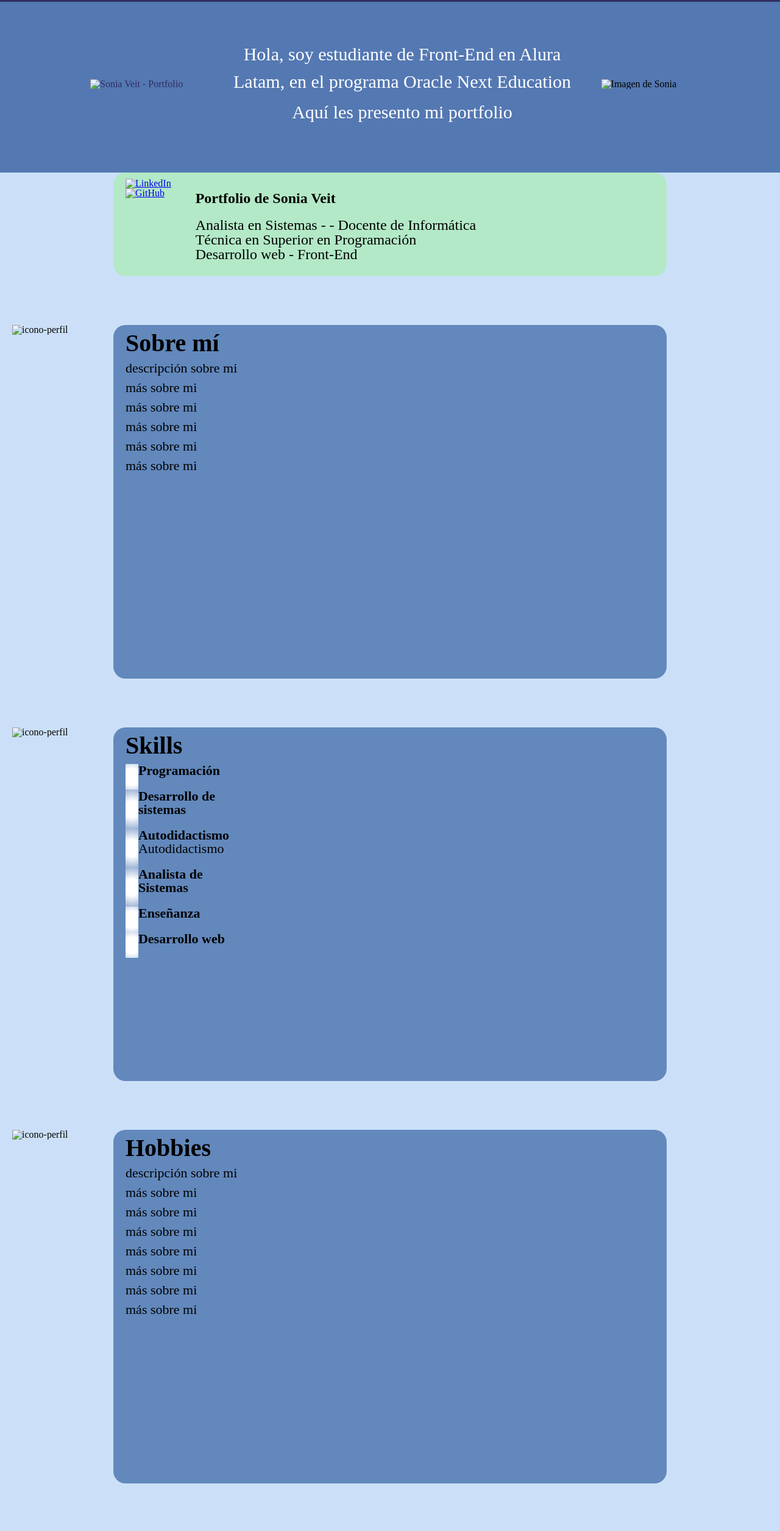
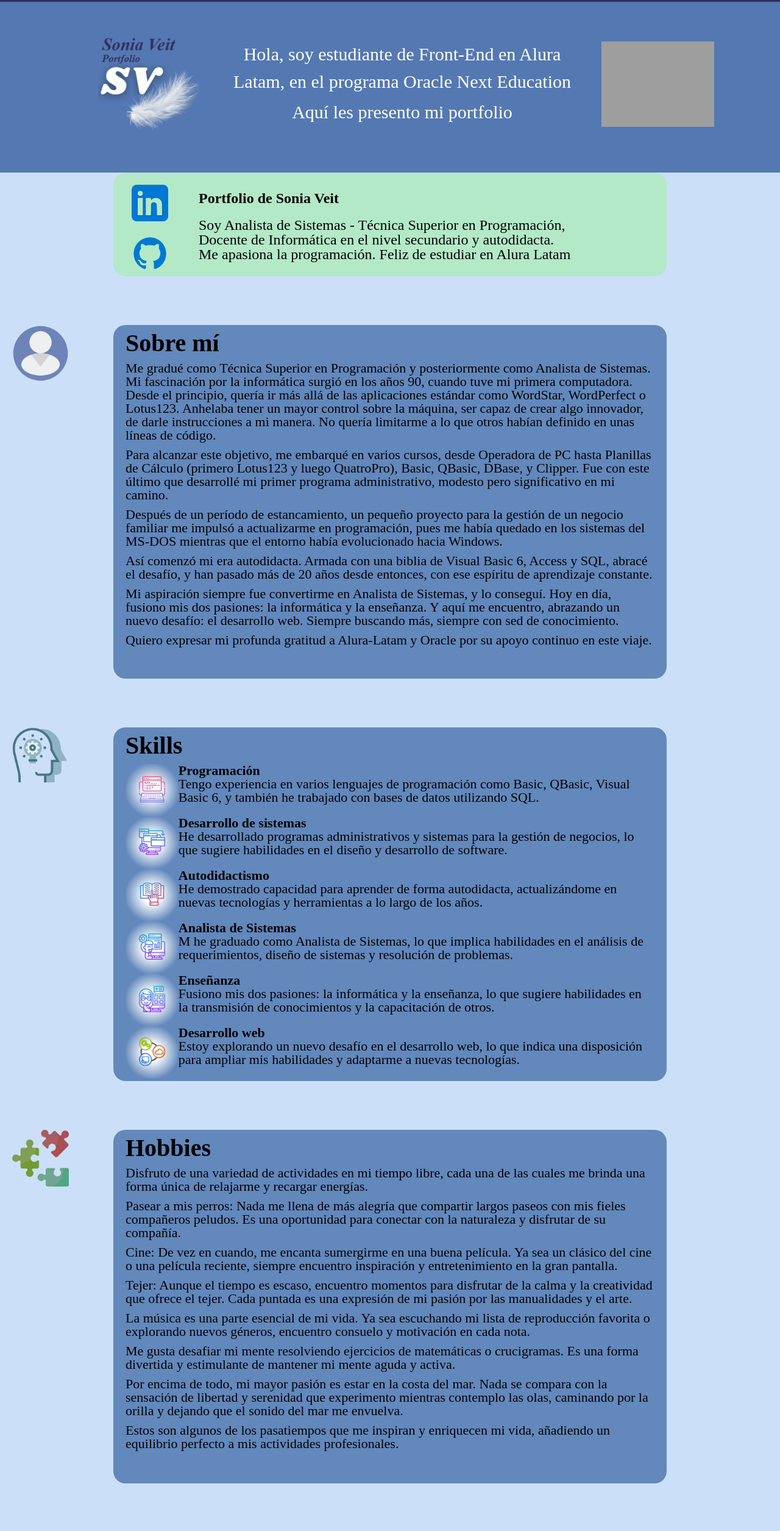
Before and after one commit to soniaveit/Nuevo-Portfolio, a plain HTML site: page index.html in a window 1280 px wide. Shown: the part 47-2558 px from the top of the page at 61% size. Drawn offline with Linux system fonts and the light colour scheme; the site is published under a folder, as on GitHub Pages, so addresses that start at the root find nothing.

Commit message:
Update index.html
Quitadas las barras de comienzo en las URL de las imágenes

```diff
--- a/index.html
+++ b/index.html
@@ -37,7 +37,7 @@
             <div class="caja-saludo">
                 <div class="contenido-caja-saludo">
                     <div class="mi-logo">
-                        <img src="/img/Mi Logo con mi nombre.png" alt="Sonia Veit - Portfolio">
+                        <img src="img/Mi Logo con mi nombre.png" alt="Sonia Veit - Portfolio">
                     </div>
 
                     <div class="saludo-texto">
@@ -46,7 +46,7 @@
                         <h3 class="saludo-parrafo">Aquí les presento mi portfolio</h3>
                     </div>
                     <div class="saludo-imagen">
-                        <img src="/img/sv toon_2.png" alt="Imagen de Sonia">
+                        <img src="img/sv toon_2.png" alt="Imagen de Sonia">
                     </div>
                 </div>
             </div>
@@ -59,12 +59,12 @@
                         <ul class="mis-redes-lista">
                             <li class="mis-redes-item">
                                 <a href="https://www.linkedin.com/in/sonia-veit/" target="_blank">
-                                    <img class="redes-img" src="/img/icons8-logotipo-de-linkedin-240_2.png" alt="LinkedIn">
+                                    <img class="redes-img" src="img/icons8-logotipo-de-linkedin-240_2.png" alt="LinkedIn">
                                 </a>
                             </li>
                             <li class="mis-redes-item">
                                 <a href="https://github.com/soniaveit" target="_blank">
-                                    <img class="redes-img" src="/img/icons8-github-256.png" alt="GitHub">
+                                    <img class="redes-img" src="img/icons8-github-256.png" alt="GitHub">
                                 </a>
                             </li>
                             <li class="mis-redes-item"></li>
@@ -90,7 +90,7 @@
         <section class="seccion-sobre-mi"  >
 
             <div class="contenedor-sobre-mi">
-                <div class="logo-usuario"><img src="/img/usuario.png" alt="icono-perfil"></div>
+                <div class="logo-usuario"><img src="img/usuario.png" alt="icono-perfil"></div>
 
                 <div class="txt-sobre-mi">
                     <h3 class="titulo-sobre-mi">Sobre mí</h3>
@@ -112,7 +112,7 @@
         <section class="seccion-skills" >
 
             <div class="contenedor-sobre-mi">
-                <div class="logo-skills"><img src="/img/laboral_2.png" alt="icono-perfil" class="img-skills"></div>
+                <div class="logo-skills"><img src="img/laboral_2.png" alt="icono-perfil" class="img-skills"></div>
 
                 <div class="txt-sobre-mi" id="caja-skills">
                     <h3 class="titulo-sobre-mi">Skills</h3>
@@ -121,7 +121,7 @@
                             <td class="logo-td" rowspan="2">
 
                                 <div class="fondo-logo">
-                                    <img src="/img/1_prg.png" alt="">
+                                    <img src="img/1_prg.png" alt="">
                                 </div>
                             </td>
                             <th class="txt-th">Programación</th>
@@ -131,7 +131,7 @@
                         </tr>
                         <tr>
                             <td class="logo-td" rowspan="2">
-                                <img src="/img/2_des sist.png" alt="">
+                                <img src="img/2_des sist.png" alt="">
                             </td>
                             <th class="txt-th">Desarrollo de sistemas</th>
                         </tr>
@@ -139,7 +139,7 @@
 
                         <tr>
                             <td class="logo-td" rowspan="2">
-                                <img src="/img/3_autodidacta.png" alt="">
+                                <img src="img/3_autodidacta.png" alt="">
                             </td>
                             <th class="txt-th">Autodidactismo</th>
                         </tr>
@@ -147,7 +147,7 @@
 
                         <tr>
                             <td class="logo-td" rowspan="2">
-                                <img src="/img/4_an sist.png" alt="">
+                                <img src="img/4_an sist.png" alt="">
                             </td>
                             <th class="txt-th">Analista de Sistemas</th>
                         </tr>
@@ -155,7 +155,7 @@
 
                         <tr>
                             <td class="logo-td" rowspan="2">
-                                <img src="/img/5_profe.png" alt="">
+                                <img src="img/5_profe.png" alt="">
                             </td>
                             <th class="txt-th">Enseñanza</th>
                         </tr>
@@ -163,7 +163,7 @@
 
                         <tr>
                             <td class="logo-td" rowspan="2">
-                                <img src="/img/6_aplic web.png" alt="">
+                                <img src="img/6_aplic web.png" alt="">
                             </td>
                             <th class="txt-th">Desarrollo web</th>
                         </tr>
@@ -180,7 +180,7 @@
 
         <section class="seccion-hobbies">
             <div class="contenedor-sobre-mi" id="caja-hobbies">
-                <div class="logo-skills"><img src="/img/hobbies_1.png" alt="icono-perfil" class="img-skills"></div>
+                <div class="logo-skills"><img src="img/hobbies_1.png" alt="icono-perfil" class="img-skills"></div>
 
                 <div class="txt-sobre-mi">
                     <h3 class="titulo-sobre-mi">Hobbies</h3>
@@ -203,32 +203,32 @@
 
         <section class="seccion-formacion">
             <div class="contenedor-sobre-mi">
-                <div class="logo-skills"><img src="/img/formacion_2.png" alt="icono-perfil" class="img-skills"></div>
+                <div class="logo-skills"><img src="img/formacion_2.png" alt="icono-perfil" class="img-skills"></div>
 
                 <div class="txt-sobre-mi">
                     <h3 class="titulo-sobre-mi">Formación</h3>
                     <div class="img-utn">
-                        <img src="/img/UTN-_FRH-logo.png" alt="Universidad Tecnológica Nacional - Facultad Regional Haedo">
+                        <img src="img/UTN-_FRH-logo.png" alt="Universidad Tecnológica Nacional - Facultad Regional Haedo">
                         <p>Tecnicatura Superior en Programación</p>
                     </div>
 
                     <div class="img-j23">
-                        <img src="/img/j23.png" alt="Instituto Técnico Superior Santa María - Colegio Juan XXIII">
+                        <img src="img/j23.png" alt="Instituto Técnico Superior Santa María - Colegio Juan XXIII">
                         <p>Analista de Sistemas - Instituto Técnico Superior Santa María, del Colegio Juan XXIII</p>
                     </div>
                     <div class="img-brown">
-                        <img src="/img/brown.png" alt="Instituto Almirante Guillermo Brown">
+                        <img src="img/brown.png" alt="Instituto Almirante Guillermo Brown">
                         <p>Tramo Pedagógico para Técnicos y Profesionales - Aquí también hice la Primaria y Secundaria</p>
                     </div>
                     <div class="img-vb6">
-                        <img id="vb6" src="/img/Visual_Basic_6.0_letras.png" alt="Visual Basic 6.0">
-                        <img src="/img/access.png" alt="Microsoft Access">
-                        <img src="/img/sql azul.png" alt="SQL">
+                        <img id="vb6" src="img/Visual_Basic_6.0_letras.png" alt="Visual Basic 6.0">
+                        <img src="img/access.png" alt="Microsoft Access">
+                        <img src="img/sql azul.png" alt="SQL">
                         <p>Programación Freelance - Autodidacta</p>
                     </div>
                     <div class="img-alura">
-                        <img src="/img/alura.jpg" alt="Alura Latam">
-                        <img src="/img/ONE_logo_mej.png" alt="ONE Oracle Next Education">
+                        <img src="img/alura.jpg" alt="Alura Latam">
+                        <img src="img/ONE_logo_mej.png" alt="ONE Oracle Next Education">
                         <p>Actualmente formándome en Front-End</p>
                     </div>
 
@@ -246,7 +246,7 @@
 
         <section class="seccion-proyectos" >
             <div class="contenedor-sobre-mi">
-                <div class="logo-skills"><img src="/img/proyectos.png" alt="icono-perfil" class="img-skills"></div>
+                <div class="logo-skills"><img src="img/proyectos.png" alt="icono-perfil" class="img-skills"></div>
 
                 <div class="txt-sobre-mi">
                     <h3 class="titulo-sobre-mi">Proyectos</h3>
@@ -265,7 +265,7 @@
 
         <section class="seccion-contacto" >
             <div class="contenedor-sobre-mi">
-                <div class="logo-skills"><img src="/img/contacto.png" alt="icono-perfil" class="img-skills"></div>
+                <div class="logo-skills"><img src="img/contacto.png" alt="icono-perfil" class="img-skills"></div>
 
                 <div class="txt-sobre-mi">
                     <h3 class="titulo-sobre-mi">Contacto</h3>
@@ -293,7 +293,7 @@
 
         </section>
 
-        <script src="/js/app.js"></script>
+        <script src="js/app.js"></script>
     </body>
 
     <footer>
```
